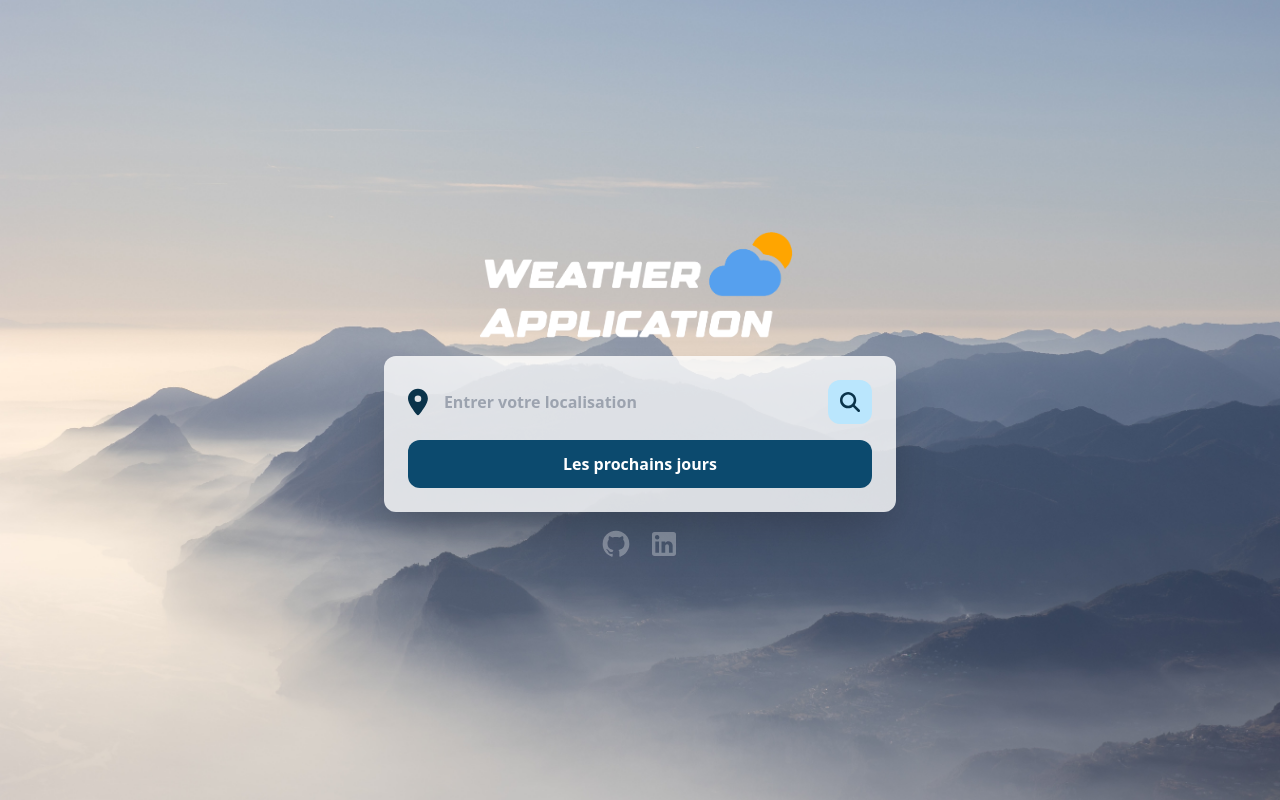
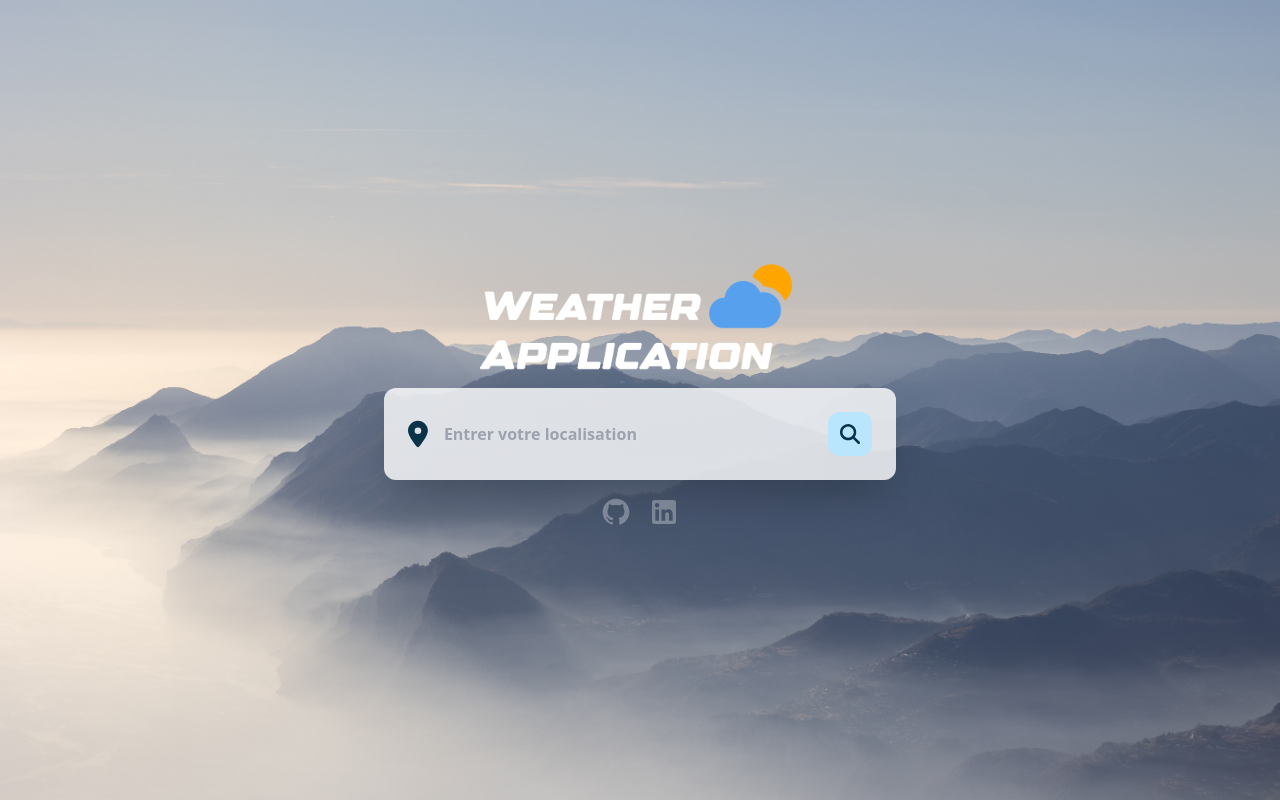
Before and after one commit to RomainFon/WeatherApp, a Vue app: page / in a window 1280 px wide. Built offline with nearby package versions, Linux system fonts and the light colour scheme; no server answers.

Commit message:
:bug: Display weather forecast button

```diff
--- a/src/App.vue
+++ b/src/App.vue
@@ -17,7 +17,7 @@ import WeatherForecasts from './components/WeatherForecasts.vue';
             <Error v-if="error" :value="error"/>
             <Weather v-if="weather" :weather="weather"/>
             <WeatherNextHours v-if="weatherForecasts" :weathers="weatherForecasts"/>
-            <button class="w-full mt-4 bg-sky-900 p-3 rounded-xl text-white font-semibold hover:opacity-90" @click="displayWeatherForecasts = true">Les prochains jours</button>
+            <button v-if="weatherForecasts" class="w-full mt-4 bg-sky-900 p-3 rounded-xl text-white font-semibold hover:opacity-90" @click="displayWeatherForecasts = true">Les prochains jours</button>
           </div>
           <WeatherForecasts v-if="displayWeatherForecasts && weatherForecasts" @handleWeatherForecasts="displayWeatherForecasts = false" :weathers="weatherForecasts"/>
         </div>
```
